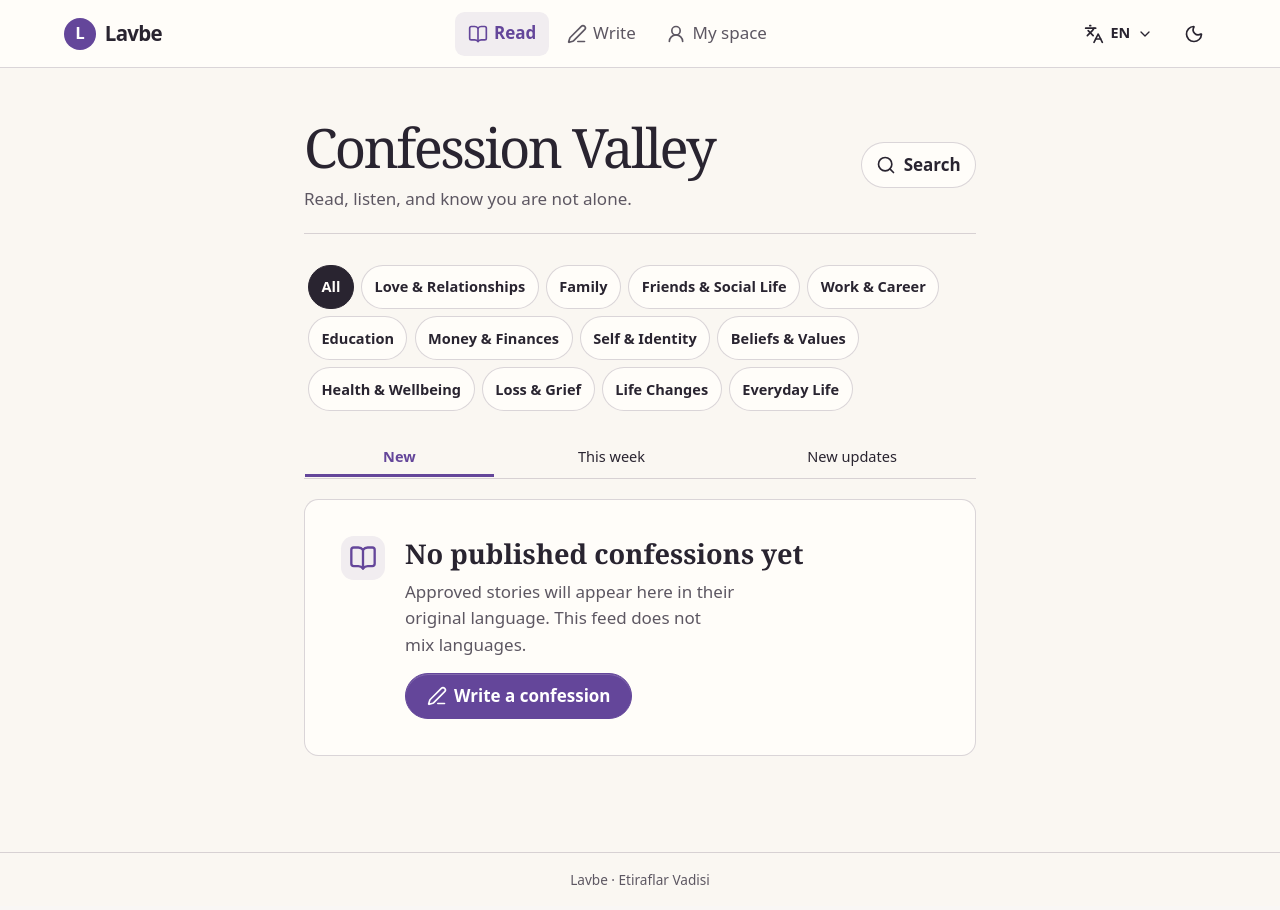
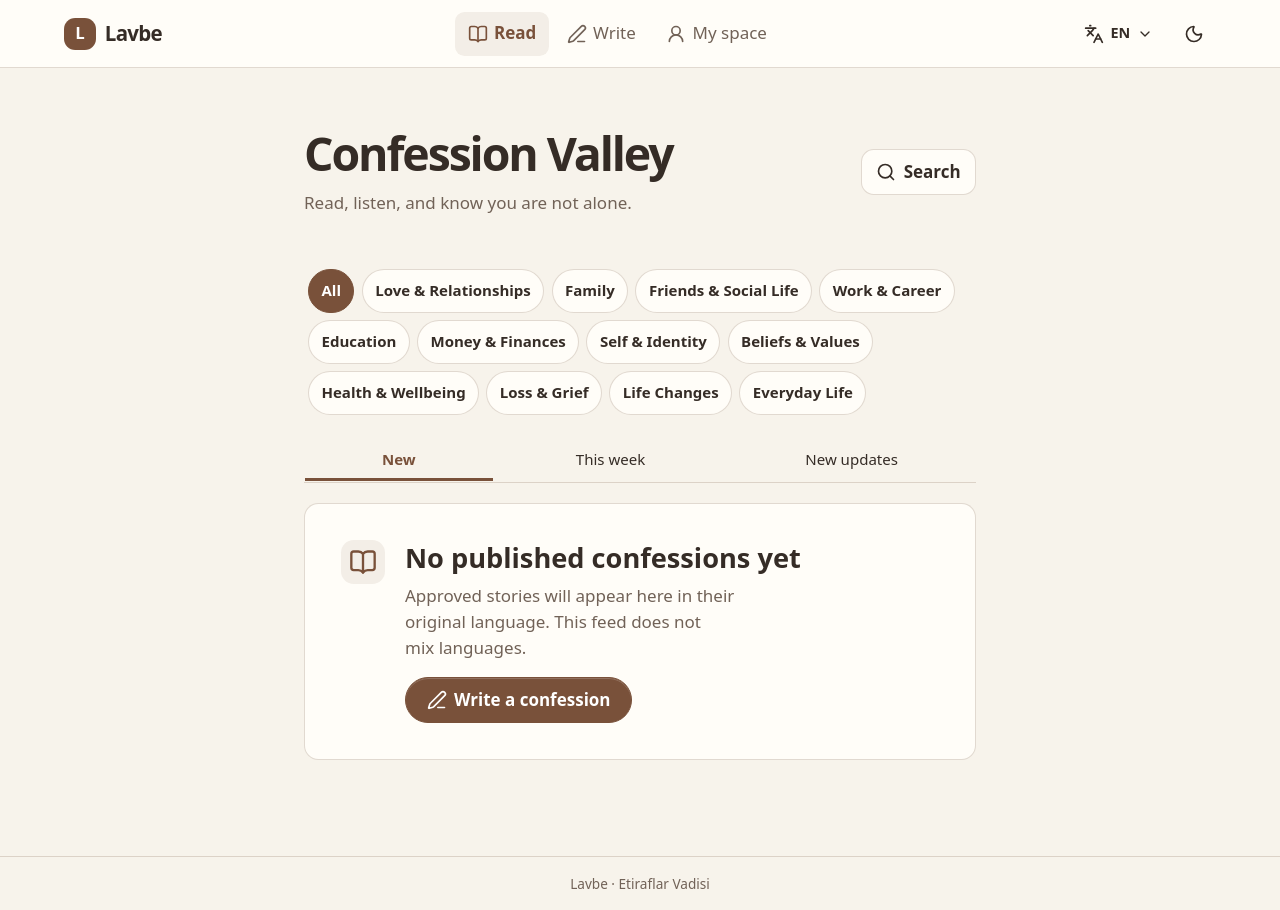
Before and after one commit to fuadoglu/LavbeEtiraf, a Laravel app: page /en in a window 1280 px wide. Before the commit the page ends 885 px from the top, so only its background shows below. Run offline with Laravel 12, Linux system fonts and the light colour scheme; data that the repository does not hold is empty; style sheets or scripts are compiled from the project's sources.

Commit message:
Apply the selected warm cream and earth tone design across public screens

```diff
--- a/resources/css/app.css
+++ b/resources/css/app.css
@@ -4,14 +4,14 @@
 
 :root {
     color-scheme: light;
-    --page: #faf7f2;
-    --surface: #fffdf9;
+    --page: #f7f3eb;
+    --surface: #fffdf8;
     --surface-raised: #ffffff;
-    --text: #292430;
-    --muted: #5d5762;
-    --action: #64469a;
+    --text: #352c26;
+    --muted: #716257;
+    --action: #79513a;
     --action-contrast: #ffffff;
-    --edge: #8b8092;
+    --edge: #a18b79;
     --line: color-mix(in srgb, var(--edge) 32%, transparent);
     --hint: color-mix(in srgb, var(--action) 9%, var(--surface));
     --danger: #a63742;
@@ -72,18 +72,18 @@ button, a, input, select, textarea { -webkit-tap-highlight-color: transparent; }
 .feed-controls { display: grid; gap: .9rem; margin-block: 1rem 1.25rem; }
 .topic-panel, .sort-panel { display: flex; flex-wrap: wrap; align-items: center; gap: .45rem; }
 .topic-panel { max-height: 8.2rem; overflow: auto; padding: .12rem .12rem .3rem; }
-.topic-chip, .sort-link { display: inline-flex; min-height: 2.75rem; align-items: center; justify-content: center; padding: .48rem .78rem; border: 1px solid var(--edge); border-radius: 999px; background: var(--surface); color: var(--text); font-size: .91rem; text-decoration: none; white-space: nowrap; }
+.topic-chip, .sort-link { display: inline-flex; min-height: 2.75rem; align-items: center; justify-content: center; padding: .48rem .78rem; border: 1px solid var(--edge); border-radius: 999px; background: var(--surface); color: var(--text); font-size: .94rem; text-decoration: none; white-space: nowrap; }
 .topic-chip[aria-current="page"], .sort-link[aria-current="page"] { border-color: var(--action); background: var(--hint); color: var(--text); font-weight: 700; }
 .sort-panel { border-bottom: 1px solid var(--line); padding-bottom: .95rem; }
 .sort-link { min-height: 2.75rem; border-color: transparent; background: transparent; }
-.feed-list { display: grid; gap: .8rem; }
-.story-card { padding: 1rem 1.05rem; border: 1px solid var(--line); border-radius: .85rem; background: var(--surface); }
+.feed-list { display: grid; gap: 1.1rem; }
+.story-card { padding: 1rem 1.05rem; border: 1px solid var(--line); border-radius: 1.25rem; background: var(--surface); }
 .story-meta { display: flex; flex-wrap: wrap; align-items: center; gap: .55rem; color: var(--muted); font-size: .84rem; }
 .story-topic { font-weight: 650; }
 .story-badge { display: inline-flex; align-items: center; gap: .25rem; border-radius: 999px; padding: .12rem .45rem; background: var(--hint); color: var(--text); }
 .story-title { margin: .45rem 0 .35rem; font-size: 1.13rem; line-height: 1.34; }
 .story-title a { color: inherit; text-decoration-thickness: .08em; text-underline-offset: .16em; }
-.story-excerpt { margin: 0; color: var(--muted); }
+.story-excerpt { margin: 0; color: var(--muted); line-height: 1.8; }
 .confession-detail { width: min(100%, 42rem); margin-inline: auto; }
 .confession-body { overflow-wrap: anywhere; line-height: 1.75; }
 .empty-state { display: grid; justify-items: center; gap: .65rem; padding: clamp(1.5rem, 6vw, 2.5rem) 1rem; border: 1px dashed var(--edge); border-radius: .9rem; text-align: center; }
@@ -169,7 +169,7 @@ button, a, input, select, textarea { -webkit-tap-highlight-color: transparent; }
 }
 
 .feed-heading { display: flex; flex-wrap: wrap; align-items: center; justify-content: space-between; gap: .85rem; }
-.feed-heading h1, .write-heading h1, .confession-heading h1 { font: 650 clamp(2rem, 5vw, 3rem)/1.13 Georgia, serif; letter-spacing: -.035em; text-wrap: balance; }
+.feed-heading h1, .write-heading h1, .confession-heading h1 { font: 700 clamp(1.9rem, 5vw, 2.7rem)/1.18 var(--font-body); letter-spacing: -.035em; text-wrap: balance; }
 .feed-heading p, .write-heading p { margin-block-start: .55rem; }
 .feed-controls .topic-panel { max-height: none; padding: .35rem; }
 .feed-controls .sort-panel { padding-block: .45rem; border-block: 1px solid var(--line); }
@@ -194,24 +194,24 @@ button, a, input, select, textarea { -webkit-tap-highlight-color: transparent; }
 }
 
 .feed-heading { margin-block: .5rem 1.6rem; }
-.feed-heading h1 { color: var(--text); font-size: clamp(2.2rem, 4.6vw, 3.4rem); font-weight: 500; letter-spacing: -.047em; line-height: 1.07; }
+.feed-heading h1 { color: var(--text); font-size: clamp(2rem, 4.6vw, 2.9rem); font-weight: 750; letter-spacing: -.045em; line-height: 1.15; }
 .feed-heading p { max-width: 42ch; line-height: 1.6; }
 .feed-search { border-radius: 2rem; border-color: var(--line); }
 .feed-controls { gap: 1.1rem; }
 .feed-controls .topic-panel { padding-inline: .25rem; }
 .topic-chip { border-color: var(--line); font-weight: 550; }
-.topic-chip[aria-current="page"] { background: var(--text); border-color: var(--text); color: var(--surface); }
+.topic-chip[aria-current="page"] { background: var(--action); border-color: var(--action); color: var(--action-contrast); }
 .feed-controls .sort-panel { gap: .25rem; padding: 0; border: 0; border-bottom: 1px solid var(--line); background: transparent; }
 .feed-controls .sort-link { flex: 1 1 auto; border-radius: 0; }
 .feed-controls .sort-link[aria-current="page"] { background: transparent; border-color: transparent; color: var(--action); box-shadow: inset 0 -3px var(--action); }
-.confession-feed .story-card, .confession-reading-card { padding: clamp(1.1rem, 3vw, 1.6rem); box-shadow: 0 2px 8px color-mix(in srgb, var(--text) 4%, transparent); overflow-wrap: anywhere; }
-.confession-feed .story-title { font: 600 clamp(1.3rem, 3vw, 1.65rem)/1.3 Georgia, serif; }
+.confession-feed .story-card, .confession-reading-card { padding: clamp(1.25rem, 3vw, 2rem); box-shadow: 0 2px 8px color-mix(in srgb, var(--text) 4%, transparent); overflow-wrap: anywhere; }
+.confession-feed .story-title { font: 700 clamp(1.3rem, 3vw, 1.6rem)/1.35 var(--font-body); }
 .confession-feed .story-title a { text-decoration: none; }
 .confession-feed .story-title a:is(:hover, :focus-visible) { color: var(--action); text-decoration: underline; text-decoration-thickness: 1px; text-underline-offset: .18em; }
 .confession-feed time { display: block; margin-top: .8rem; color: var(--muted); font-size: .85rem; }
-.empty-state h2 { font: 600 clamp(1.35rem, 3vw, 1.7rem)/1.25 Georgia, serif; text-wrap: balance; }
+.empty-state h2 { font: 600 clamp(1.35rem, 3vw, 1.7rem)/1.25 var(--font-body); text-wrap: balance; }
 .empty-state .button { border-radius: 2rem; padding-inline: 1.3rem; box-shadow: inset 0 1px 0 rgb(255 255 255 / 18%); }
-.feed-heading { border-block-end: 1px solid var(--line); padding-block-end: 1.3rem; }
+.feed-heading { padding-block: .6rem 1.3rem; }
 .confession-feed .story-excerpt, .empty-state p { text-wrap: pretty; }
 .confession-feed time, .confession-detail time { font-variant-numeric: tabular-nums; }
 @media (hover: hover) {
@@ -265,8 +265,23 @@ button, a, input, select, textarea { -webkit-tap-highlight-color: transparent; }
 .confession-actions .participation-action, .confession-actions > p { margin: 0; }
 .confession-actions .button { border-radius: 2rem; }
 .confession-actions [aria-pressed="true"] { border-color: var(--action); background: var(--hint); color: var(--action); }
-.confession-detail .participation-section > h2 { font: 600 1.5rem/1.3 Georgia, serif; letter-spacing: -.025em; }
+.confession-detail .participation-section > h2 { font: 600 1.5rem/1.3 var(--font-body); letter-spacing: -.025em; }
 .confession-detail .participation-card p { margin: 0; }
 .confession-detail .participation-form { padding: clamp(1rem, 3vw, 1.6rem); gap: 1rem; }
 .confession-detail .participation-form > .button { justify-self: start; }
 .confession-detail .participation-card form { display: grid; gap: .8rem; }
+
+.brand-mark { border-radius: .7rem; }
+.site-header { background: var(--surface); }
+.button { border-radius: .8rem; font-weight: 650; }
+.button-secondary { border-color: var(--line); }
+.form-field input, .form-field select, .form-field textarea { border-radius: .8rem; background: var(--page); }
+.form-field input:focus, .form-field textarea:focus { background: var(--surface-raised); }
+.confession-feed .story-meta { margin-block-end: .9rem; justify-content: space-between; }
+.confession-feed .story-meta time { margin: 0; }
+.confession-feed .story-topic { padding: .3rem .65rem; border-radius: .6rem; background: var(--hint); color: var(--action); }
+.confession-feed .story-title { margin-block: 0 .7rem; }
+.confession-feed .story-author { display: flex; align-items: center; gap: .45rem; margin: 1.1rem 0 0; padding-block-start: .85rem; border-top: 1px solid var(--line); color: var(--muted); font-size: .85rem; }
+@media (hover: hover) {
+    .confession-feed .story-card:hover { border-color: var(--edge); }
+}
--- a/resources/js/app.js
+++ b/resources/js/app.js
@@ -82,7 +82,7 @@
             const night = root.dataset.theme === 'night';
             themeButton.setAttribute('aria-pressed', String(night));
             themeButton.setAttribute('aria-label', night ? themeButton.dataset.labelDay : themeButton.dataset.labelNight);
-            if (themeColor) themeColor.content = night ? '#181521' : '#faf7f2';
+            if (themeColor) themeColor.content = night ? '#211d19' : '#f7f3eb';
         };
 
         updateThemeButton();
--- a/resources/views/layouts/app.blade.php
+++ b/resources/views/layouts/app.blade.php
@@ -4,7 +4,7 @@
     <meta charset="utf-8">
     <meta name="viewport" content="width=device-width, initial-scale=1">
     <meta name="color-scheme" content="light dark">
-    <meta name="theme-color" content="#faf7f2">
+    <meta name="theme-color" content="#f7f3eb">
     <title>@yield('title', 'Lavbe · Etiraflar Vadisi')</title>
     @stack('head')
     <script>
@@ -14,7 +14,7 @@
                 const system = window.matchMedia('(prefers-color-scheme: dark)').matches ? 'night' : 'day';
                 const theme = saved === 'day' || saved === 'night' ? saved : system;
                 document.documentElement.dataset.theme = theme;
-                document.querySelector('meta[name="theme-color"]').content = theme === 'night' ? '#181521' : '#faf7f2';
+                document.querySelector('meta[name="theme-color"]').content = theme === 'night' ? '#211d19' : '#f7f3eb';
             } catch {
                 document.documentElement.dataset.theme = 'day';
             }
```
Also changed, not shown: other parts of resources/css/app.css (+14 -14 lines), docs/ui/design-system.md (+9 -7 lines), resources/views/components/feed-items.blade.php (+6 -1 lines).
